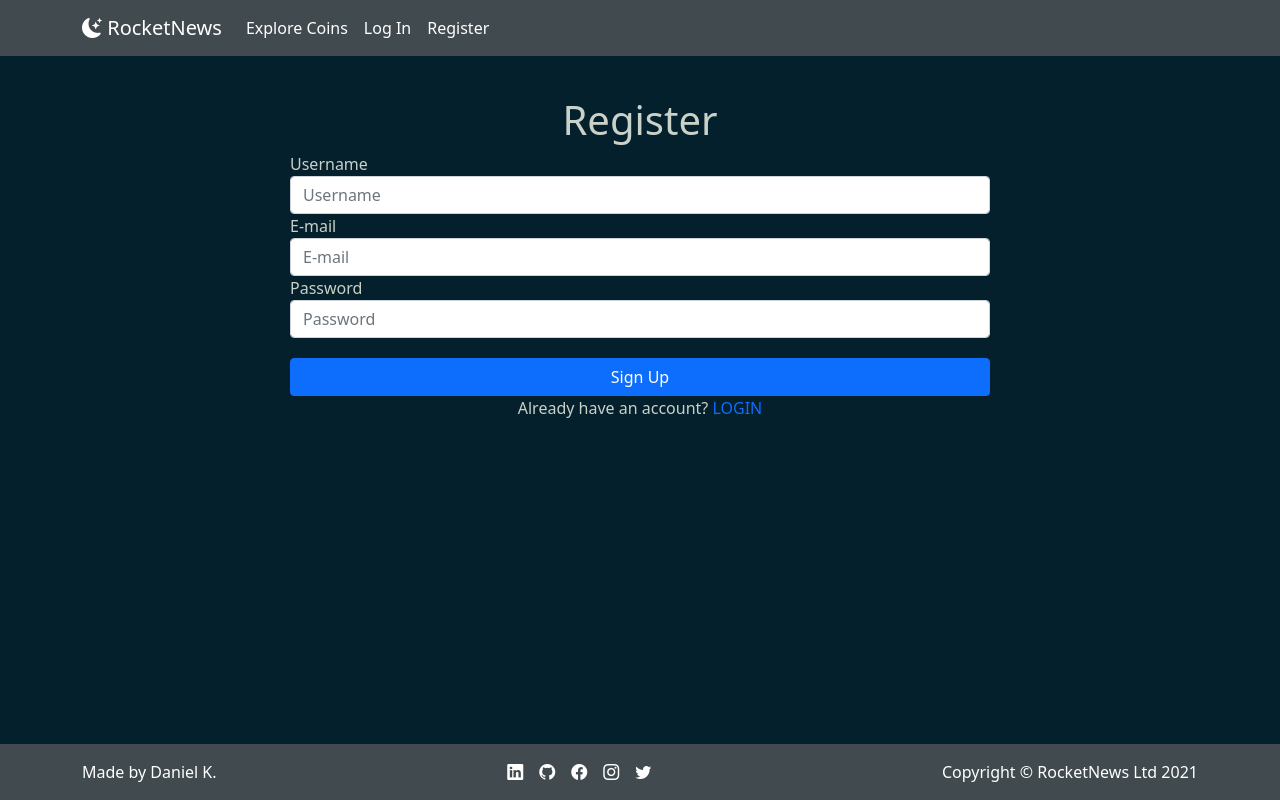
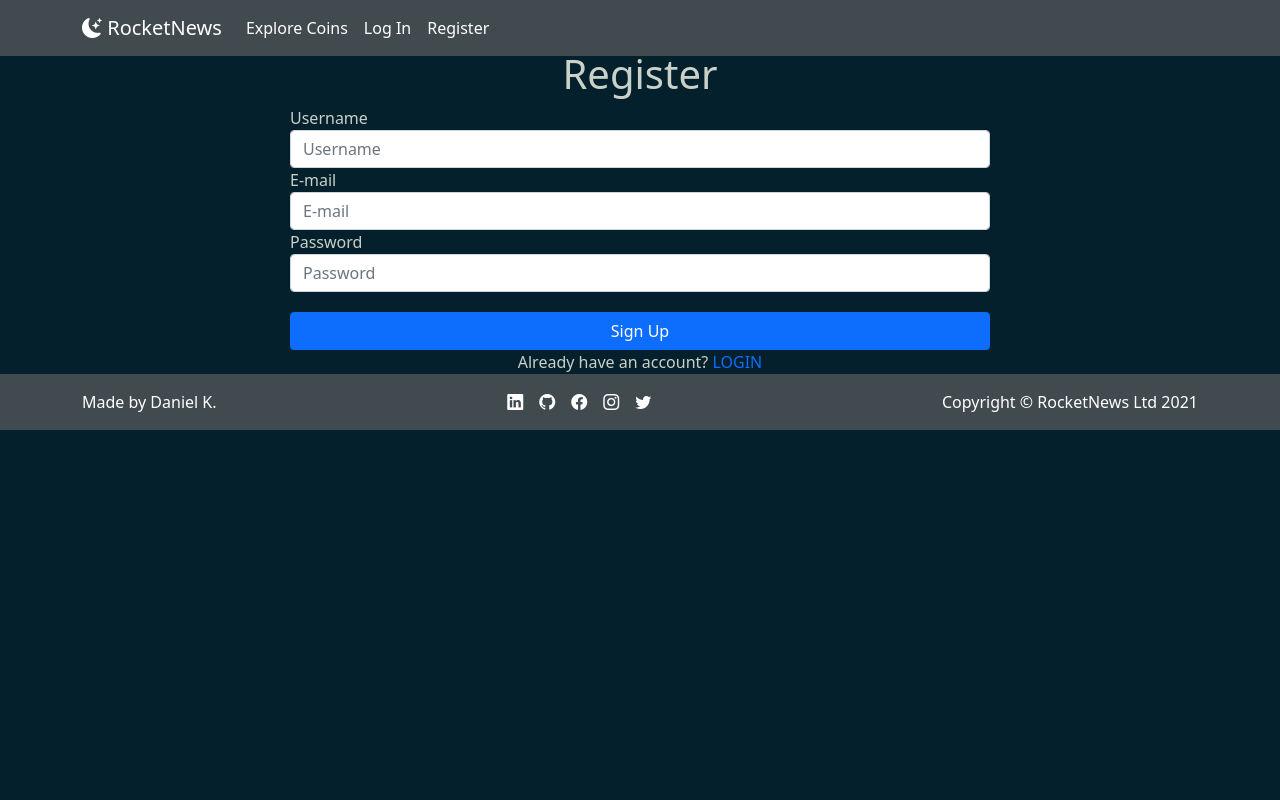
Before and after one commit to denyosaur/RocketNews, a Flask app: page /register in a window 1280 px wide. Run offline with Flask 2, Linux system fonts and the light colour scheme; some libraries are stand-ins or nearby versions.

Commit message:
footer fix

```diff
--- a/app.py
+++ b/app.py
@@ -10,8 +10,8 @@ import os
 from flask_debugtoolbar import DebugToolbarExtension
 #########################################################################################################
 app = Flask(__name__)
-app.config['SQLALCHEMY_DATABASE_URI'] = (os.environ.get('DATABASE_URL', 'postgresql:///rocket_news')).replace("://", "ql://", 1)
-##app.config['SQLALCHEMY_DATABASE_URI'] = (os.environ.get('DATABASE_URL', 'postgresql:///rocket_news'))
+##app.config['SQLALCHEMY_DATABASE_URI'] = (os.environ.get('DATABASE_URL', 'postgresql:///rocket_news')).replace("://", "ql://", 1)
+app.config['SQLALCHEMY_DATABASE_URI'] = (os.environ.get('DATABASE_URL', 'postgresql:///rocket_news'))
 
 app.config['SQLALCHEMY_TRACK_MODIFICATIONS'] = False
 app.config['SQLALCHEMY_ECHO'] = False
--- a/static/stylesheet.css
+++ b/static/stylesheet.css
@@ -7,8 +7,19 @@ fog: #C9D1C8
  */
 
 /* Navigation bar CSS */
+header {
+    position: fixed;
+    top: 0%;
+    width: 100%;
+    z-index: 5;
+    overflow: hidden;
+    background-color:#414a4e;
+    margin-bottom:5vh
+}
+
 .navbar {
-    background-color:#414a4e;
+    position:sticky;
+    top: 0;
 }
 
 .nav-options {
@@ -42,6 +53,10 @@ fog: #C9D1C8
 body {
     background-color: #04202C;
     color: #C9D1C8;
+}
+
+.body-block {
+    margin-top:50px;
 }
 
 a {
@@ -295,15 +310,12 @@ table {
 /* Footer */
 .footer-section {
     display:flex;
-    flex-direction:row;
-    justify-content:center;
-    align-items: center;
-    position:fixed;
-    bottom:0px;
+    position:relative;
+    bottom:0%;
     background-color:#414a4e;
     color:white;
     height:15vh;
-    width:100%;
+    width:100vw;
     font-size:.75em;
 }
 
@@ -349,8 +361,6 @@ table {
     }
 
     .footer-container {
-        display:flex;
-        flex-direction:row;
         justify-content:space-evenly;
         align-items: center;
     }
@@ -364,8 +374,6 @@ table {
     }
 
     .footer-container {
-        display:flex;
-        flex-direction:row;
         justify-content:space-between;
         align-items: center;
     }
--- a/templates/base.html
+++ b/templates/base.html
@@ -21,8 +21,8 @@
 </head>
 
 <body>
-    <div class="navbar-section">
-        <nav class="navbar navbar-expand-lg">
+    <header class="navbar-section">
+        <nav class="navbar navbar-expand-md">
             <div class="container">
                 <a class="navbar-brand" href="/"><i class="bi bi-moon-stars-fill"></i> RocketNews</a>
                 <button class="navbar-toggler" type="button" data-bs-toggle="collapse" data-bs-target="#collapsibleNavbar" aria-controls="collapsibleNavbar" aria-expanded="false" aria-label="Toggle navigation">
@@ -43,8 +43,8 @@
                 </div>
             </div>
         </nav>
-    </div>
-    <div class="container">
+    </header>
+    <div class="container body-block">
         {% block body %}
         {% endblock %}
     </div>
```
